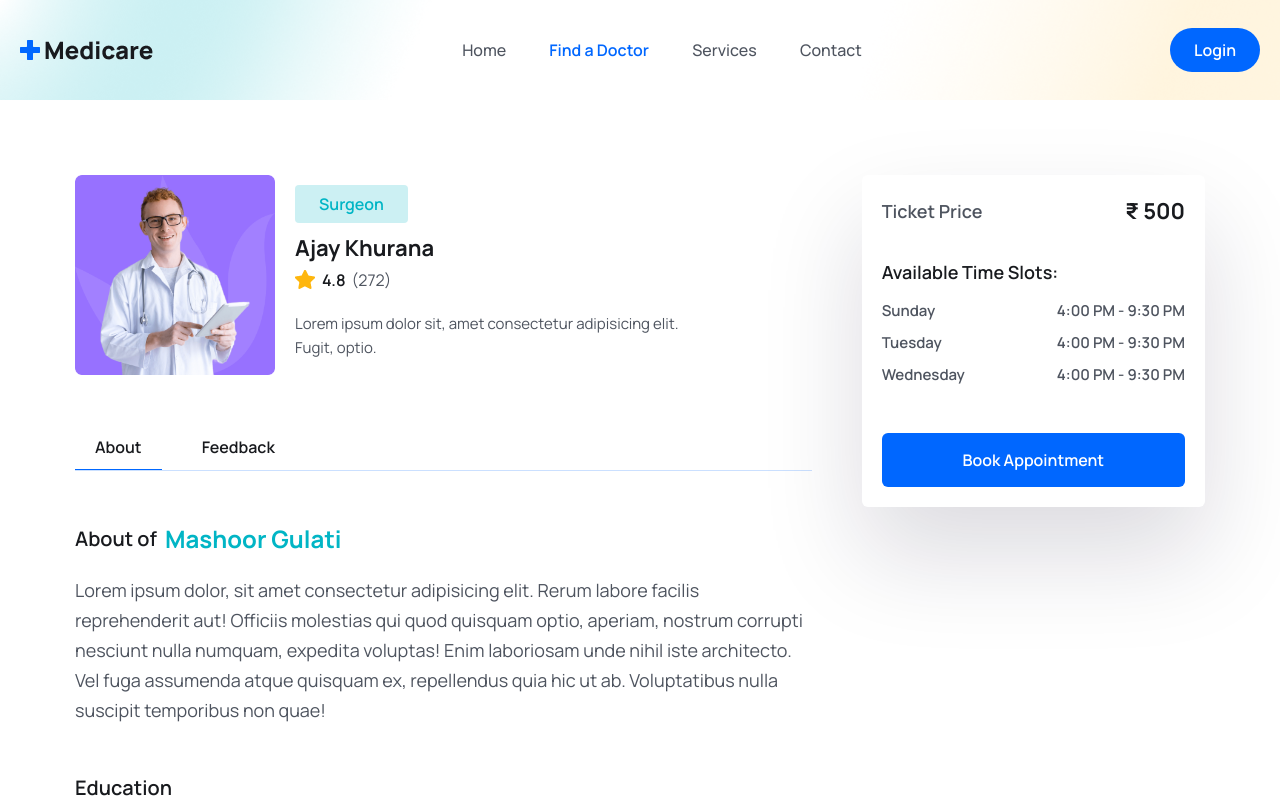
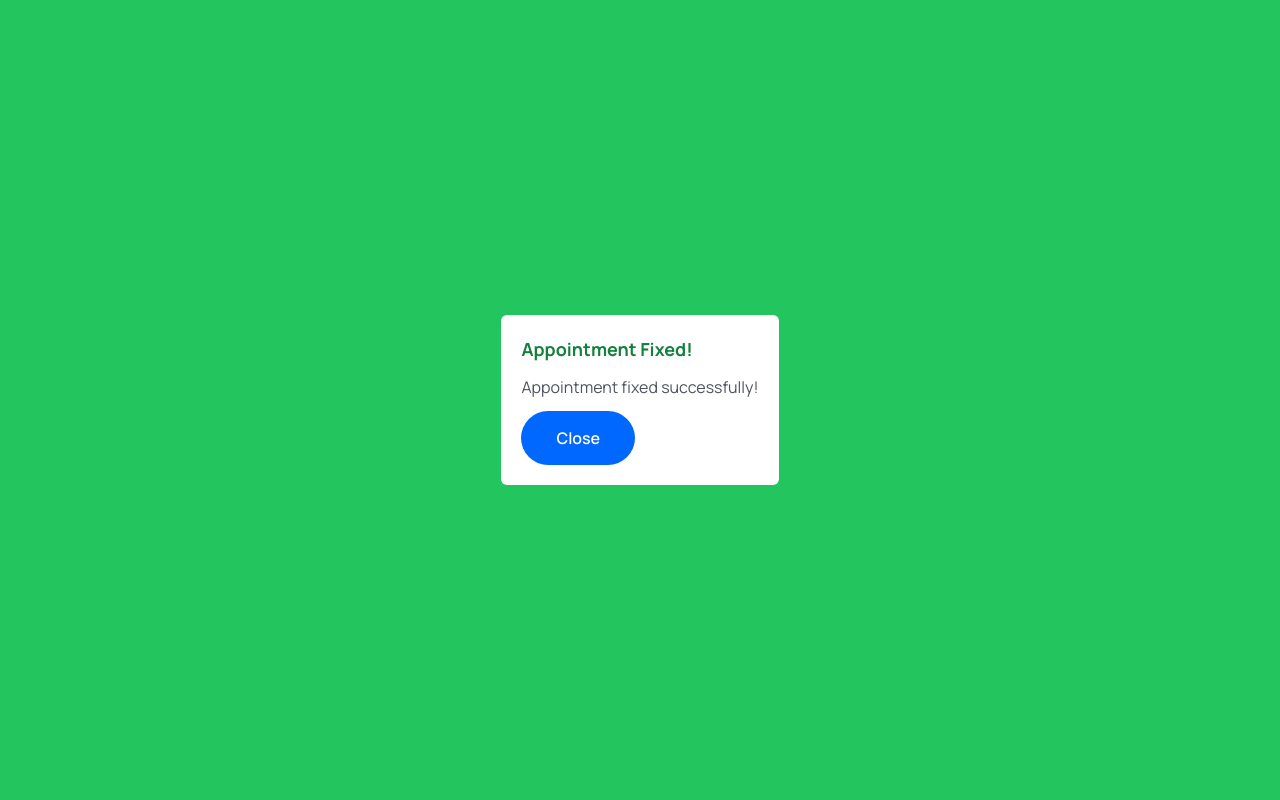
Before and after one commit to sparshgupta121/Techack-4.0, a React (Vite) app in the folder frontend/: page /doctors/1 in a window 1280 px wide. Both pictures are taken after a click on the button "Book Appointment". Shown: the top 800 px of the page. Built offline with nearby package versions, Linux system fonts and the light colour scheme.

Commit message:
side pannelll

```diff
--- a/frontend/src/pages/Doctors/SidePanel.jsx
+++ b/frontend/src/pages/Doctors/SidePanel.jsx
@@ -1,4 +1,35 @@
+import { useState } from 'react';
+
 const SidePanel = () => {
+  const [formData, setFormData] = useState({
+    name: '',
+    age: '',
+    phoneNumber: '',
+    address: '',
+  });
+
+  const [popupStatus, setPopupStatus] = useState('');
+  const [popupMessage, setPopupMessage] = useState('');
+
+  const handleInputChange = (e) => {
+    const { name, value } = e.target;
+    setFormData((prevData) => ({ ...prevData, [name]: value }));
+  };
+
+  const handleFormSubmit = () => {
+    // Add code to submit the form data to the database
+    // For example, you can use an API call or any data storage mechanism
+
+    // Assuming successful submission for demonstration
+    setPopupStatus('success');
+    setPopupMessage('Appointment fixed successfully!');
+  };
+
+  const closePopup = () => {
+    setPopupStatus('');
+    setPopupMessage('');
+  };
+
   return (
     <div className="shadow-panelShadow p-3 lg:p-5 rounded-md">
       <div className="flex items-center justify-between">
@@ -10,40 +41,95 @@ const SidePanel = () => {
         </span>
       </div>
 
-        <div className="mt-[30px]">
+
+      <form className="mt-4">
         <p className="text_para mt-0 font-semibold text-headingColor">
-                Available Time Slots:
+          User Information:
         </p>
 
-            <ul className="mt-3">
-                <li className="flex items-center justify-between mb-2">
-                    <p className="text-[15px] leading-6 text-textColor font-semibold">
-                        Sunday
-                    </p>
-                    <p className="text-[15px] leading-6 text-textColor font-semibold">
-                        4:00 PM - 9:30 PM
-                    </p>
-                </li>
-                <li className="flex items-center justify-between mb-2">
-                    <p className="text-[15px] leading-6 text-textColor font-semibold">
-                        Tuesday
-                    </p>
-                    <p className="text-[15px] leading-6 text-textColor font-semibold">
-                        4:00 PM - 9:30 PM
-                    </p>
-                </li>
-                <li className="flex items-center justify-between mb-2">
-                    <p className="text-[15px] leading-6 text-textColor font-semibold">
-                        Wednesday
-                    </p>
-                    <p className="text-[15px] leading-6 text-textColor font-semibold">
-                        4:00 PM - 9:30 PM
-                    </p>
-                </li>
-            </ul>
+        <div className="mb-3">
+          <label htmlFor="name" className="block text-textColor text-sm font-medium mb-1">
+            Name:
+          </label>
+          <input
+            type="text"
+            id="name"
+            name="name"
+            value={formData.name}
+            onChange={handleInputChange}
+            className="input-field"
+          />
         </div>
 
-        <button className="btn px-2 w-full rounded-md">Book Appointment</button>
+        <div className="mb-3">
+          <label htmlFor="age" className="block text-textColor text-sm font-medium mb-1">
+            Age:
+          </label>
+          <input
+            type="text"
+            id="age"
+            name="age"
+            value={formData.age}
+            onChange={handleInputChange}
+            className="input-field"
+          />
+        </div>
+
+        <div className="mb-3">
+          <label htmlFor="phoneNumber" className="block text-textColor text-sm font-medium mb-1">
+            Phone Number:
+          </label>
+          <input
+            type="text"
+            id="phoneNumber"
+            name="phoneNumber"
+            value={formData.phoneNumber}
+            onChange={handleInputChange}
+            className="input-field"
+          />
+        </div>
+
+        <div className="mb-3">
+          <label htmlFor="address" className="block text-textColor text-sm font-medium mb-1">
+            Address:
+          </label>
+          <input
+            type="text"
+            id="address"
+            name="address"
+            value={formData.address}
+            onChange={handleInputChange}
+            className="input-field"
+          />
+        </div>
+
+        <button
+          type="button"
+          onClick={handleFormSubmit}
+          className="btn px-2 w-full rounded-md"
+        >
+          Book Appointment
+        </button>
+      </form>
+
+      {/* Popup */}
+      {popupStatus && (
+        <div className={`fixed inset-0 flex items-center justify-center z-50 ${popupStatus === 'success' ? 'bg-green-500' : 'bg-blue-500'}`}>
+          <div className="bg-white p-5 rounded-md">
+            <p className={`font-bold text-lg mb-3 ${popupStatus === 'success' ? 'text-green-700' : 'text-blue-700'}`}>
+              {popupStatus === 'success' ? 'Appointment Fixed!' : 'XYZ Function'}
+            </p>
+            <p className="text-textColor">{popupMessage}</p>
+            <button
+              type="button"
+              onClick={closePopup}
+              className="btn mt-3"
+            >
+              Close
+            </button>
+          </div>
+        </div>
+      )}
     </div>
   );
 };
```
Lines whose indentation alone changed are shown as unchanged.
